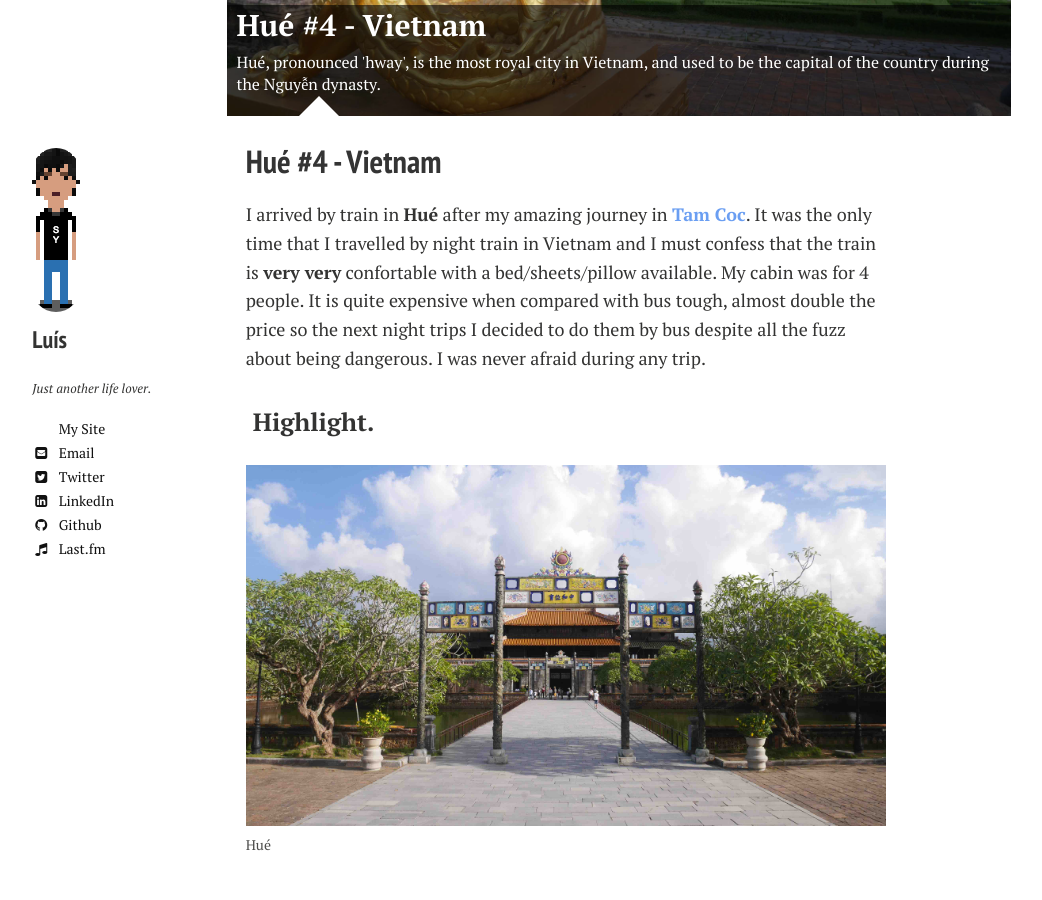
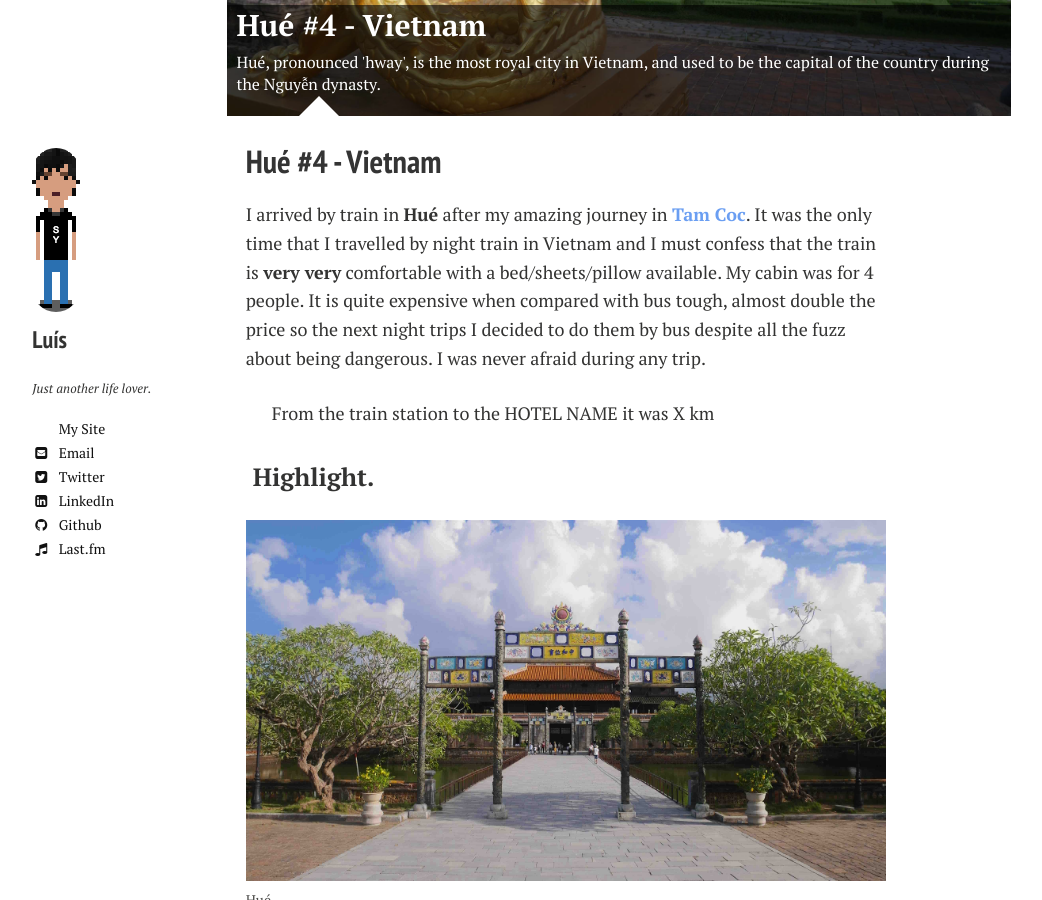
Before and after one commit to luiscspinho/luiscspinho.github.io, a Jekyll site: the page built from _posts/2017-06-29-Hue.md, in a window 1280 px wide and 900 px high, scrolled down 411 px. Shown: the whole window, without its empty margins (21-1063 px from the left). Built offline with Jekyll 4.4.1, drawn with Linux system fonts in a browser that asks for light colours; nearby versions of some CDN libraries; comment, search, counter and statistics services are not loaded.

Commit message:
hue post images

```diff
--- a/_posts/2017-06-29-Hue.md
+++ b/_posts/2017-06-29-Hue.md
@@ -10,9 +10,9 @@
   feature: hue.JPG
 ---
 
-I arrived by train in <b>Hué</b> after my amazing journey in <b><a href="{{site.url}}/TamCoc" target="_blank">Tam Coc</a></b>. It was the only time that I travelled by night train in Vietnam and I must confess that the train is <b>very very</b> confortable with a bed/sheets/pillow available. My cabin was for 4 people. It is quite expensive when compared with bus tough, almost double the price so the next night trips I decided to do them by bus despite all the fuzz about being dangerous. I was never afraid during any trip.
+I arrived by train in <b>Hué</b> after my amazing journey in <b><a href="{{site.url}}/TamCoc" target="_blank">Tam Coc</a></b>. It was the only time that I travelled by night train in Vietnam and I must confess that the train is <b>very very</b> comfortable with a bed/sheets/pillow available. My cabin was for 4 people. It is quite expensive when compared with bus tough, almost double the price so the next night trips I decided to do them by bus despite all the fuzz about being dangerous. I was never afraid during any trip.
 
-
+From the train station to the HOTEL NAME it was X km
 
 <b><highlight><middle>Highlight.</middle></highlight></b>
 
```
Also changed, not shown: images/vietnam/hue/hue1.JPG, images/vietnam/hue/hue2.JPG (added), images/vietnam/hue/hue3.JPG (added), images/vietnam/hue/hue4.JPG (added), images/vietnam/hue/hue5.JPG (added).
